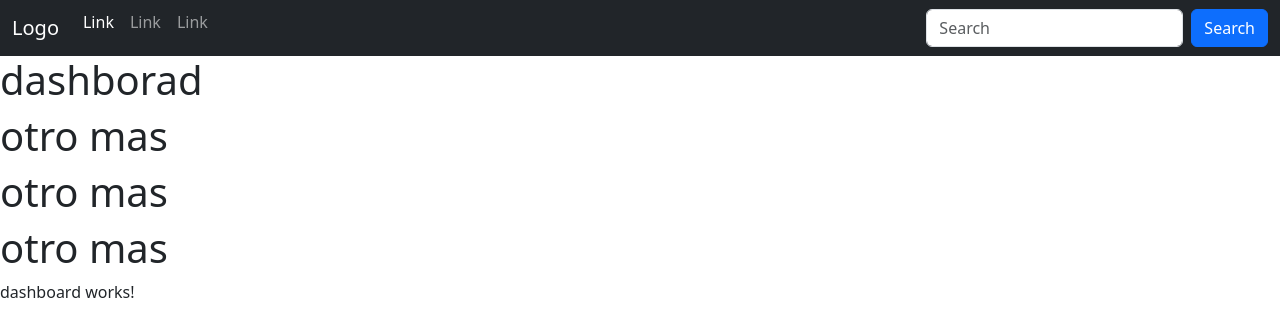
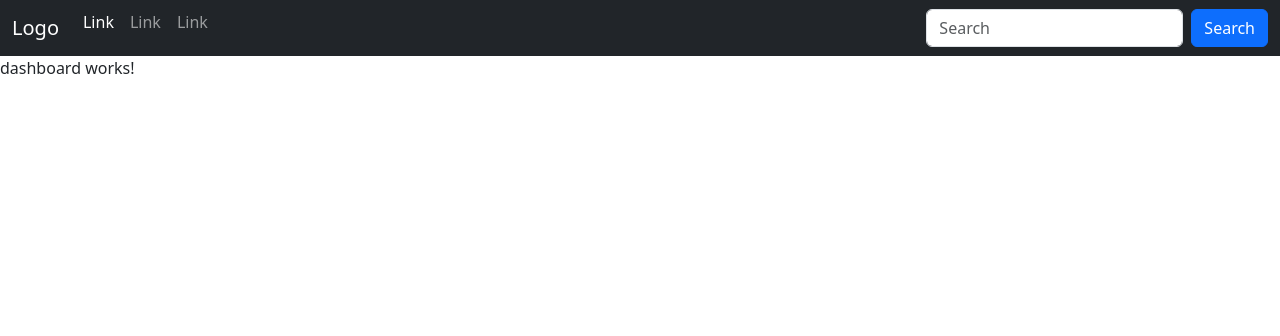
Before and after one commit to ernestoacostavelazquez/login_prueba01, an Angular app: page /dashboard in a window 1280 px wide. Shown: the top 336 px of the page. Built offline with nearby package versions, Linux system fonts and the light colour scheme.

Commit message:
tercero commit

```diff
--- a/src/app/pages/dashboard/dashboard.component.html
+++ b/src/app/pages/dashboard/dashboard.component.html
@@ -1,5 +1 @@
-<h1>dashborad</h1>
-<h1>otro mas</h1>
-<h1>otro mas</h1>
-<h1>otro mas</h1>
 <p>dashboard works!</p>
--- a/src/app/pages/dashboard/otro.html
+++ /dev/null
@@ -1,3 +0,0 @@
-<h1>hola</h1>
-<h1>otro mas</h1>
-<h1>otro mas</h1>
```
